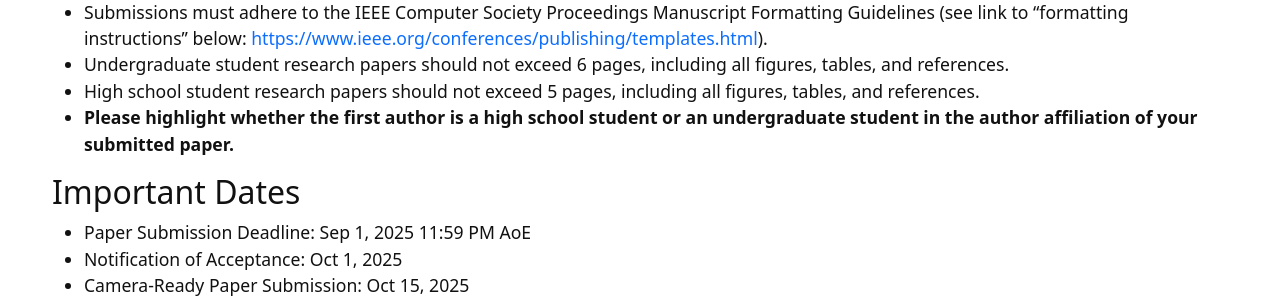
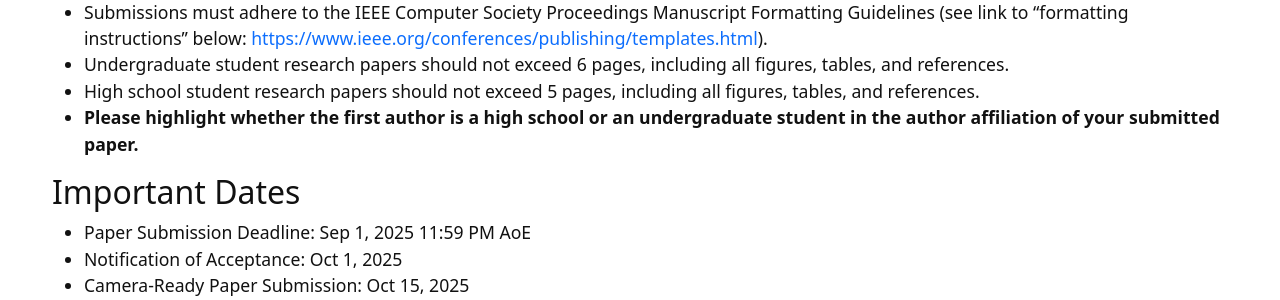
Before and after one commit to xuanwang91/2025-ICDM-UGHS, a Jekyll site: the page built from index.md, in a window 1280 px wide. Shown: the part 1039-1339 px from the top of the page. Built offline with Jekyll 4.4.1, drawn with Linux system fonts in a browser that asks for light colours.

Commit message:
Update index.md

```diff
--- a/index.md
+++ b/index.md
@@ -109,7 +109,7 @@ Submitted papers should present novel ideas, methodologies, algorithms, or appli
 - Submissions must adhere to the IEEE Computer Society Proceedings Manuscript Formatting Guidelines (see link to "formatting instructions" below: [https://www.ieee.org/conferences/publishing/templates.html](https://www.ieee.org/conferences/publishing/templates.html)).
 - Undergraduate student research papers should not exceed 6 pages, including all figures, tables, and references.
 - High school student research papers should not exceed 5 pages, including all figures, tables, and references.
-- **Please highlight whether the first author is a high school student or an undergraduate student in the author affiliation of your submitted paper.**
+- **Please highlight whether the first author is a high school or an undergraduate student in the author affiliation of your submitted paper.**
 
 ## Important Dates
 - Paper Submission Deadline: Sep 1, 2025 11:59 PM AoE
```
